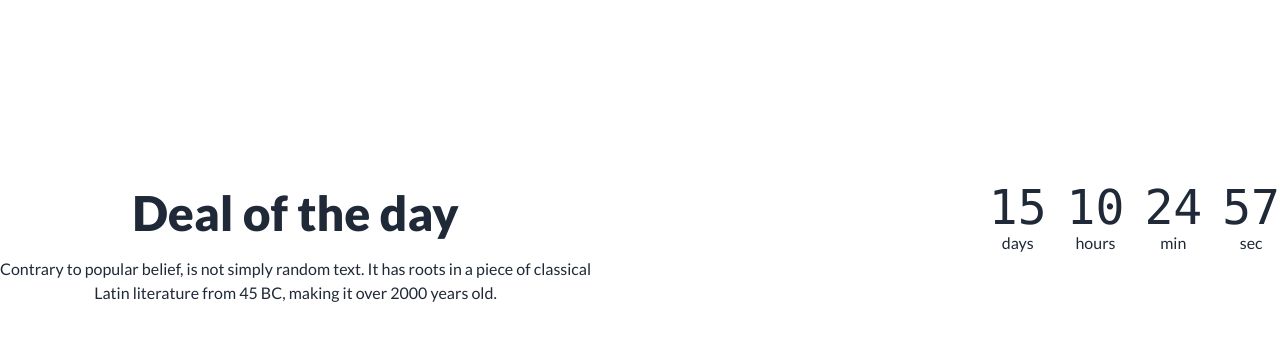
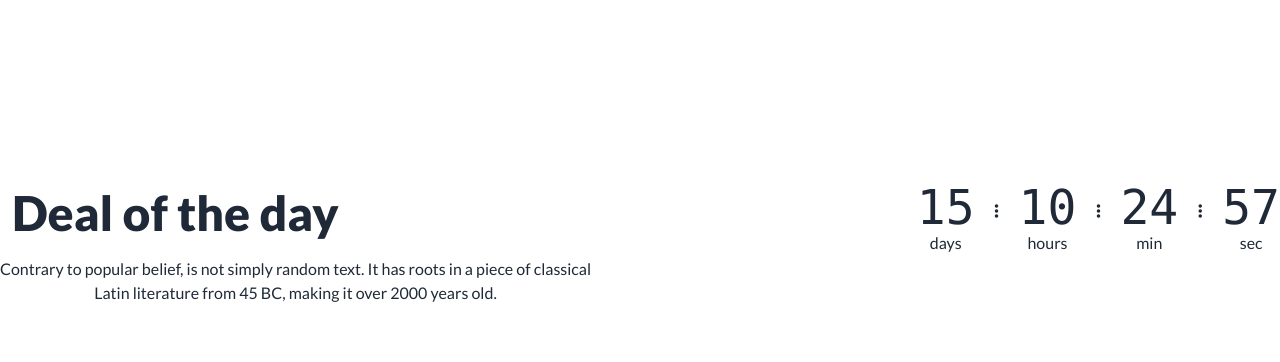
Before and after one commit to saymasadia11/assignment_3, a plain HTML site: page index.html in a window 1280 px wide. Shown: the part 833-1195 px from the top of the page. Drawn offline with nearby package versions, Linux system fonts and the light colour scheme.

Commit message:
added correction

```diff
--- a/index.html
+++ b/index.html
@@ -112,7 +112,7 @@
     <!-- banner section -->
     <section class="w-full md:mt-10">
         <div class="carousel w-full relative">
-            <div id="slide1" class="carousel-item  items-center relative w-full">
+            <div id="slide1" class="carousel-item items-center relative w-full">
                 <div class="w-full">
                     <div class="hero min-h-[calc(100vh-252px)]" style="background-image: url(./images/banner1.png); width: 100%;">
                         <div class="hero-overlay bg-opacity-60"></div>
@@ -226,8 +226,8 @@
                 <!-- deal section -->
         <section class="text-center md:my-24 mb-16 lg:mt-24">
             <div class="flex flex-col lg:flex-row items-center justify-between mt-24">
-                <div class="flex-row justify-start">
-                   <h2 class=" text-3xl lg:text-5xl font-extrabold mb-5 mt-24 ">Deal of the day</h2>
+                <div class="flex flex-col justify-start items-start">
+                   <h2 class=" text-3xl lg:text-5xl font-extrabold mb-5 mt-24 ml-3 ">Deal of the day</h2>
                    <p class="lg:max-w-3xl mb-10 mx-auto">Contrary to popular belief, is not simply random text. It has roots in a piece of classical <br> Latin literature from 45 BC, making it over 2000 years old. </p>
                 </div>
                 <div class="flex-row justify-end">
@@ -236,19 +236,28 @@
                             <span class="countdown font-mono text-5xl">
                             <span style="--value:15;"></span>
                             </span>
-                        days
+                            days
+                        </div>
+                        <div>
+                            <i class="fa-solid fa-ellipsis-vertical mt-5 "></i>
                         </div>
                         <div class="flex flex-col">
                             <span class="countdown font-mono text-5xl">
                                 <span style="--value:10;"></span>
                             </span>
-                        hours
+                            hours
+                        </div>
+                        <div>
+                            <i class="fa-solid fa-ellipsis-vertical mt-5 "></i>
                         </div>
                         <div class="flex flex-col">
                             <span class="countdown font-mono text-5xl">
                                 <span style="--value:24;"></span>
                             </span>
-                        min
+                              min
+                        </div>
+                        <div>
+                            <i class="fa-solid fa-ellipsis-vertical mt-5 "></i>
                         </div>
                         <div class="flex flex-col">
                             <span class="countdown font-mono text-5xl">
```
